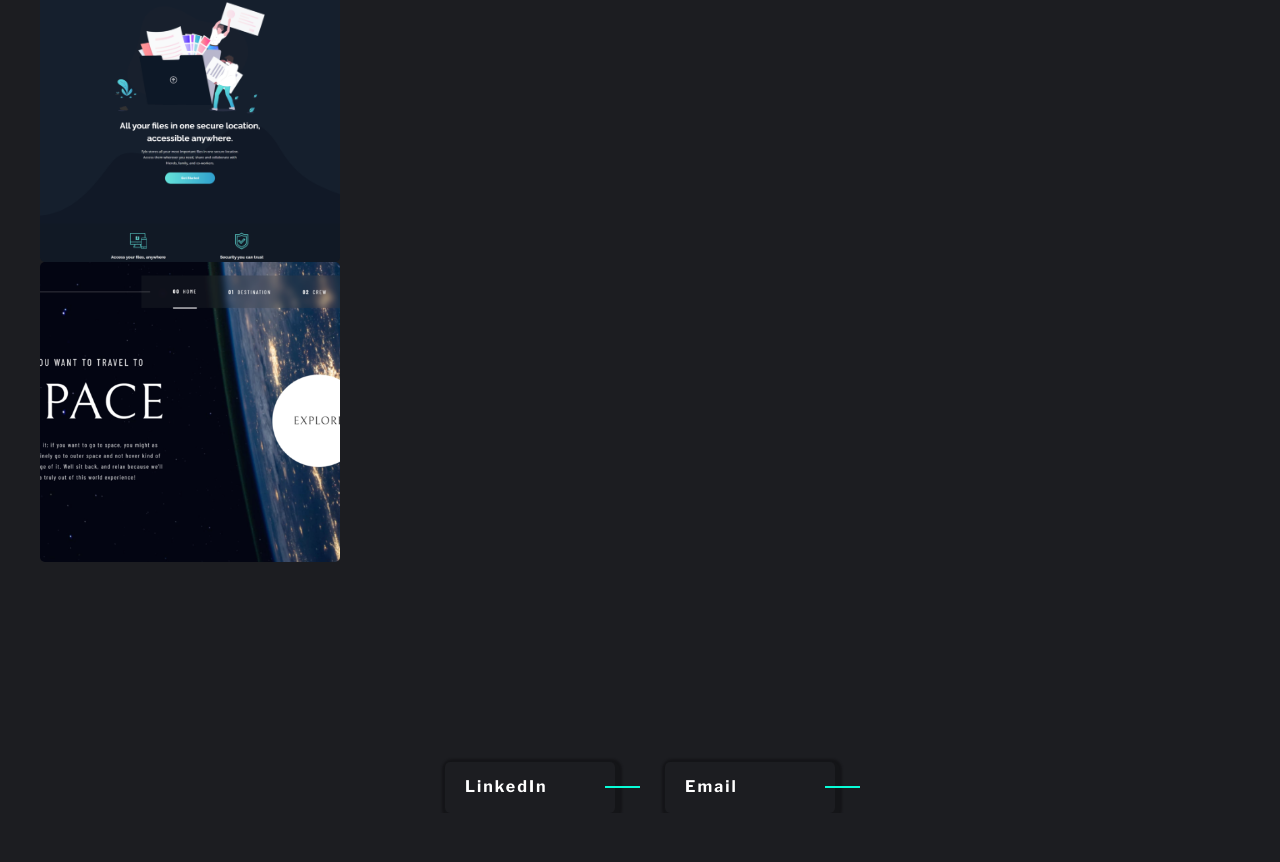
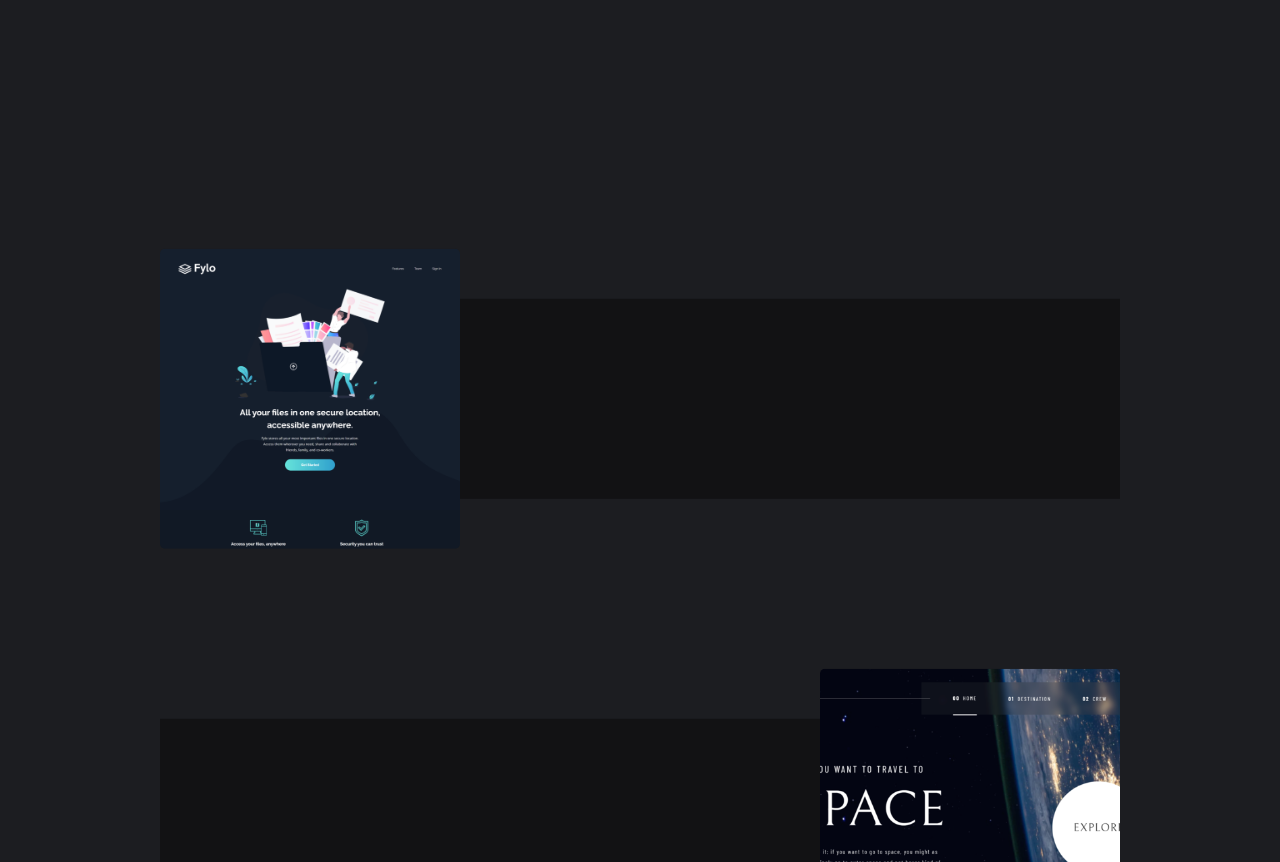
Before and after one commit to Tim-jn/Portfolio, a React (Create React App) app: page / in a window 1280 px wide. Shown: the part 2438-3300 px from the top of the page. Before the commit the page ends 3251 px from the top, so only its background shows below. Built offline with nearby package versions, Linux system fonts and the light colour scheme.

Commit message:
updated gallery

```diff
--- a/src/App.tsx
+++ b/src/App.tsx
@@ -33,9 +33,7 @@ function App() {
         </div>
       </section>
       <section id="contact" className="contact">
-        <div className="contact-section">
-          <ContactContent />
-        </div>
+        <div className="contact-section">{/* <ContactContent /> */}</div>
       </section>
     </main>
   )
--- a/src/Components/WorkGallery/WorkGallery.scss
+++ b/src/Components/WorkGallery/WorkGallery.scss
@@ -1,7 +1,30 @@
 @import '../../App.scss';
 
+.gallery-content {
+    display: flex;
+    flex-direction: column;
+    align-items: center;
+    transform: translateY(18%);
+}
+
 .work-item {
+    margin-bottom: 5%;
+    margin-top: 5%;
+    display: flex;
+    flex-direction: row;
+    align-items: center;
+    width: 80%;
+}
+
+.work-item:nth-child(2), .work-item:nth-child(4) {
+    flex-direction: row-reverse;
+}
+
+
+.work-miniature {
     position: relative;
+    min-width: 300px;
+    min-height: 300px;
     width: 300px;
     height: 300px;
     cursor: pointer;
@@ -35,7 +58,7 @@
     box-shadow: none;
 }
 
-.work-item:hover {
+.work-miniature:hover {
     .work-image {
         filter: blur(2px) invert(75%);
     }
@@ -45,3 +68,9 @@
         z-index: 2;
     }
 }
+
+.work-text {
+    width: 100%;
+    height:200px;
+    background: $secondary-bg-color;
+}
--- a/src/Components/WorkGallery/WorkGallery.tsx
+++ b/src/Components/WorkGallery/WorkGallery.tsx
@@ -1,6 +1,7 @@
 import './WorkGallery.scss'
 import Button from '../Button/Button'
 import Fylo from './work-images/fylo.png'
+import ToDoApp from './work-images/todoapp.png'
 import SpaceTourism from './work-images/spaceTourism.png'
 
 export default function WorkGallery() {
@@ -17,6 +18,12 @@ export default function WorkGallery() {
       live: 'https://timjn-space-tourism.netlify.app/',
       source: 'https://github.com/Tim-jn/space-tourism',
     },
+    {
+      name: 'To Do App',
+      image: ToDoApp,
+      live: 'https://timjn-todoapp.netlify.app/',
+      source: 'https://github.com/Tim-jn/to-do-app',
+    },
   ]
 
   return (
@@ -24,6 +31,7 @@ export default function WorkGallery() {
       {data.map((item, key) => {
         return (
           <div key={key} className="work-item">
+            <div className="work-miniature">
               <div className="slide-work">
                 <Button
                   className="button work-button"
@@ -42,6 +50,8 @@ export default function WorkGallery() {
                 className="work-image"
               />
             </div>
+            <div className="work-text"></div>
+          </div>
         )
       })}
     </div>
```
Also changed, not shown: src/Components/WorkGallery/work-images/todoapp.png (added). Lines whose indentation alone changed are shown as unchanged.
